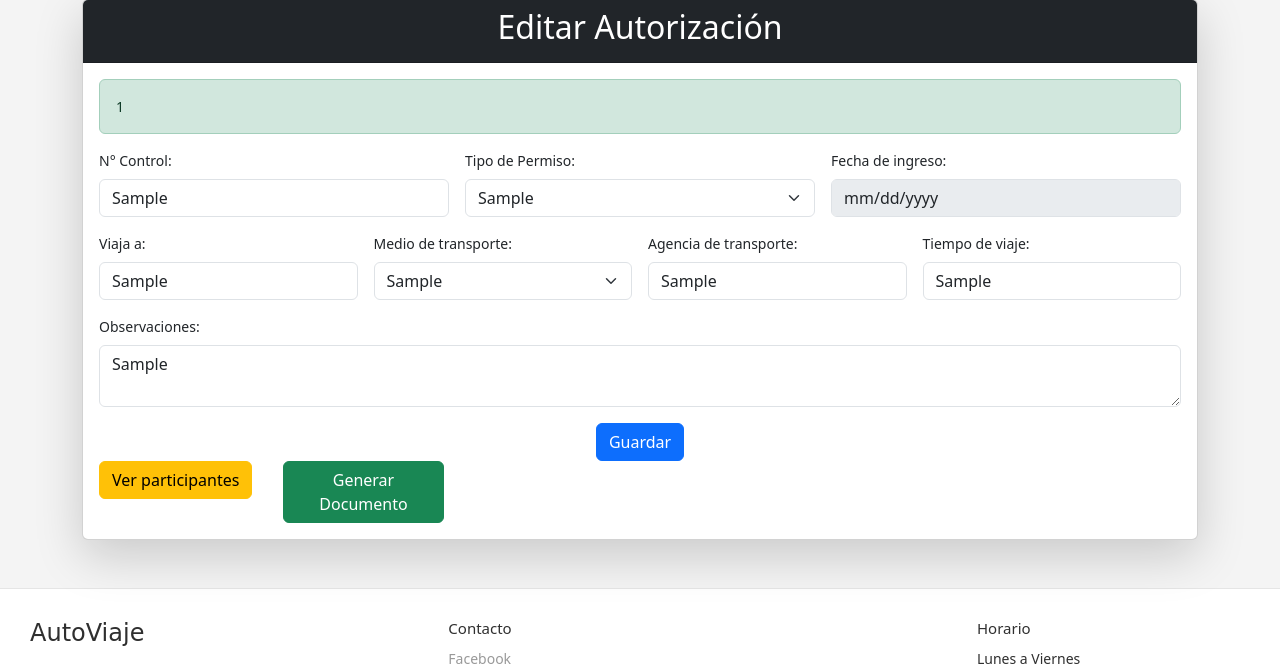
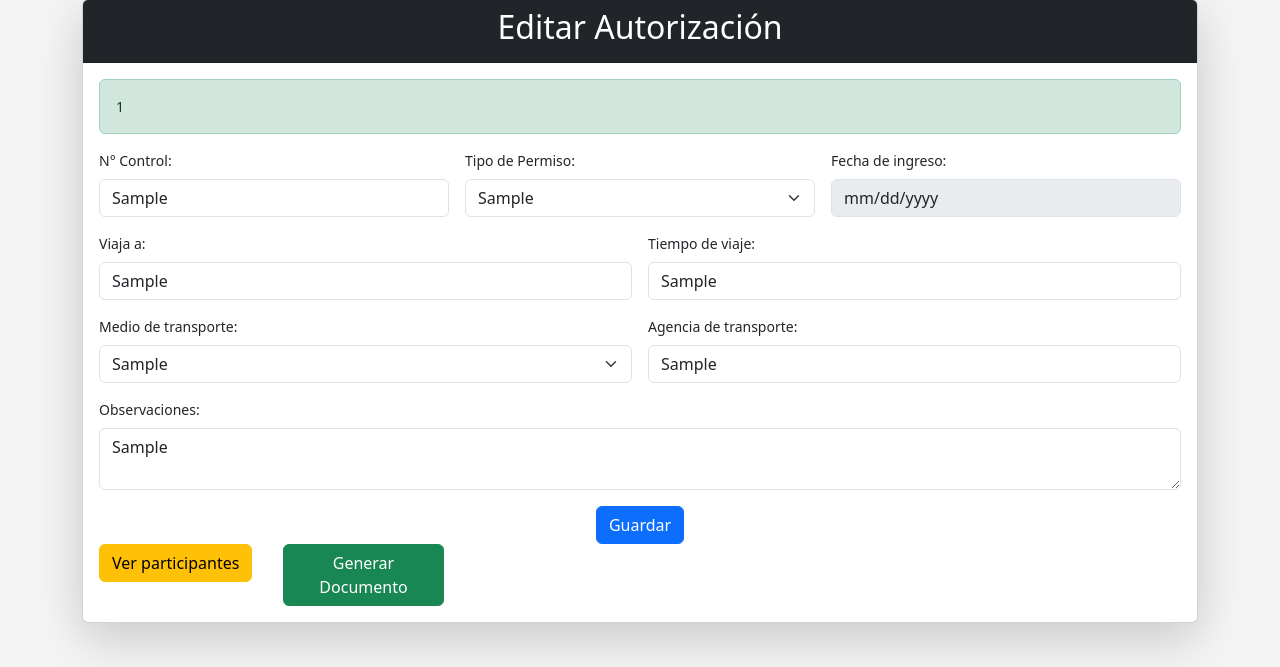
Before and after one commit to RaiderMr3003/AutoViaje, a PHP site: page /public/views/edit_auto.php?id=1 in a window 1280 px wide. Shown: the part 103-770 px from the top of the page. Run offline with PHP 8.4, Linux system fonts and the light colour scheme; the visitor is signed in with stand-in values (Sample User, id 1); tables that the repository leaves empty or names only in its code hold one stand-in row (values such as "Sample post").

Commit message:
Se añadieron cambios en la vista de los formularios a pedido del usuario

```diff
--- a/config/conexion.php
+++ b/config/conexion.php
@@ -3,7 +3,7 @@ $host = 'localhost';
 $db = 'autoviaje';
 $user = 'root';
 $pass = '';
-$port = 3036;
+$port = 3306;
 
 try {
     $pdo = new PDO("mysql:host=$host;port=$port;dbname=$db;charset=utf8", $user, $pass);
--- a/public/views/añadir_participante.php
+++ b/public/views/añadir_participante.php
@@ -7,7 +7,7 @@ if ($_SERVER['REQUEST_METHOD'] === 'POST') {
     $num_doc = $_POST['numdoc_persona'];
     $nombres = $_POST['nombre_persona'];
     $apellidos = $_POST['apellido_persona'];
-    $edad = $_POST['edad'];
+    $edad = !empty($_POST['edad']) ? $_POST['edad'] : null;
     $id_nacionalidad = $_POST['nacionalidad'];
     $id_tp_relacion = $_POST['condicion'];
     $firma = $_POST['firma'];
@@ -35,7 +35,7 @@ if ($_SERVER['REQUEST_METHOD'] === 'POST') {
             // Si existe, actualizar solo los campos necesarios (por ejemplo, edad)
             $id_persona = $persona['id_persona'];
 
-            // Solo actualizar si los valores son diferentes
+            // Solo actualizar los campos si los valores son diferentes
             if ($persona['edad'] != $edad || $persona['id_nacionalidad'] != $id_nacionalidad || $persona['id_ubigeo'] != $id_ubigeo || $persona['direccion'] != $direccion) {
                 $stmt = $pdo->prepare("UPDATE personas SET edad = ?, id_nacionalidad = ?, id_ubigeo = ?, direccion = ? WHERE id_persona = ?");
                 $stmt->execute([$edad, $id_nacionalidad, $id_ubigeo, $direccion, $id_persona]);
--- a/public/views/edit_auto.php
+++ b/public/views/edit_auto.php
@@ -83,10 +83,17 @@ require 'includes/functions.php';
                             value="<?= $autorizacion['fecha_ingreso'] ?>" disabled>
                     </div>
 
-                    <div class="col-md-3">
+                    <div class="col-md-6">
                         <label for="viaja-a" class="form-label">Viaja a:</label>
                         <input type="text" class="form-control" id="viaja-a" name="viaja-a"
                             value="<?= htmlspecialchars($autorizacion['viaja_a']) ?>">
+                    </div>
+
+                    <!-- Fechas -->
+                    <div class="col-md-6">
+                    <label for="tiempo-de-viaje" class="form-label">Tiempo de viaje:</label>
+                    <input type="text" id="tiempo-de-viaje" class="form-control" name="tiempo-de-viaje"
+                            value="<?= $autorizacion['tiempo_viaje'] ?>">
                     </div>
 
                     <div class="col-md-3" hidden>
@@ -155,7 +162,7 @@ require 'includes/functions.php';
                             value="<?= htmlspecialchars($autorizacion['apellidos_resp']) ?>" placeholder="Apellidos">
                     </div>
 
-                    <div class="col-md-3">
+                    <div class="col-md-6">
                         <label for="tipo_transporte" class="form-label">Medio de transporte:</label>
                         <select class="form-select" name="tipo_transporte" id="tipo_transporte">
                             <option value="">Seleccione</option>
@@ -169,17 +176,10 @@ require 'includes/functions.php';
                         </select>
                     </div>
 
-                    <div class="col-md-3">
+                    <div class="col-md-6">
                         <label for="agencia-de-transporte" class="form-label">Agencia de transporte:</label>
                         <input class="form-control" type="text" id="agencia-de-transporte" name="agencia-de-transporte"
                             value="<?= htmlspecialchars($autorizacion['agencia_transporte']) ?>">
-                    </div>
-
-                    <!-- Fechas -->
-                    <div class="col-md-3">
-                    <label for="tiempo-de-viaje" class="form-label">Tiempo de viaje:</label>
-                    <input type="text" id="tiempo-de-viaje" class="form-control" name="tiempo-de-viaje"
-                            value="<?= $autorizacion['tiempo_viaje'] ?>">
                     </div>
 
                     <div class="col-12">
@@ -226,7 +226,6 @@ require 'includes/functions.php';
                                             <th>ID</th>
                                             <th>Num. Doc.</th>
                                             <th>Apellidos y Nombres</th>
-                                            <th>F. Nacimiento</th>
                                             <th>Tipo de Relación</th>
                                             <th>Firma</th>
                                             <th>Representado</th>
@@ -451,7 +450,6 @@ require 'includes/functions.php';
                         <td>${persona.id_persona}</td>
                         <td>${persona.num_doc}</td>
                         <td>${persona.nombre_completo}</td>
-                        <td>${persona.edad}</td>
                         <td>${persona.tipo_relacion}</td>
                         <td>${persona.firma}</td>
                         <td>${persona.en_representacion}</td>
```
